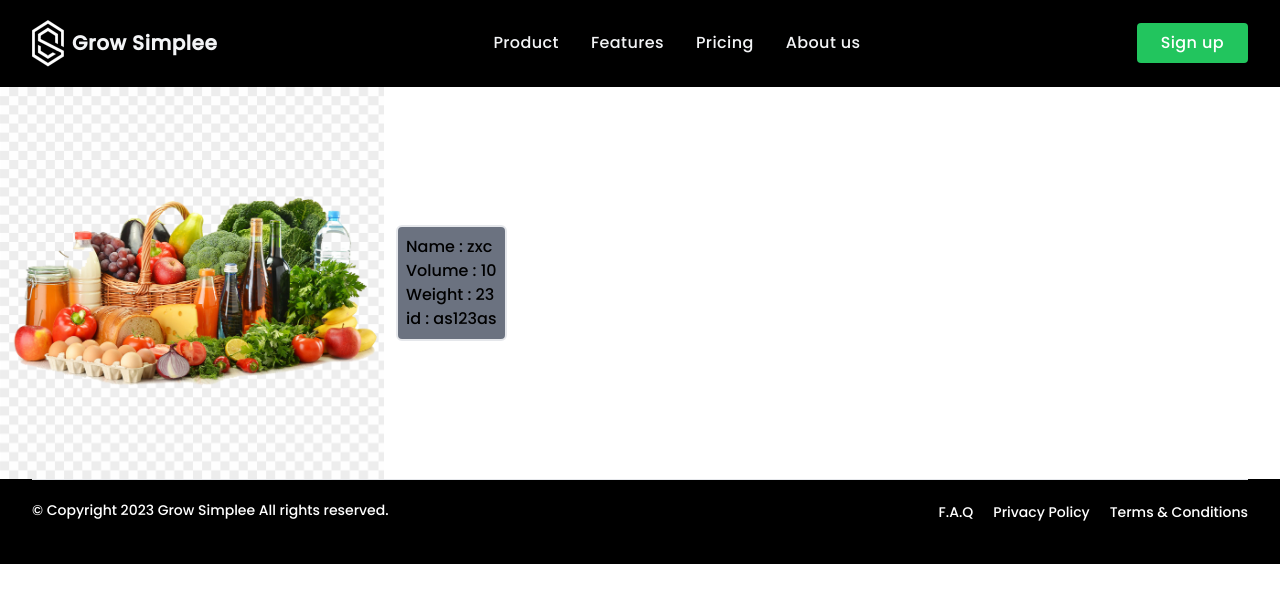
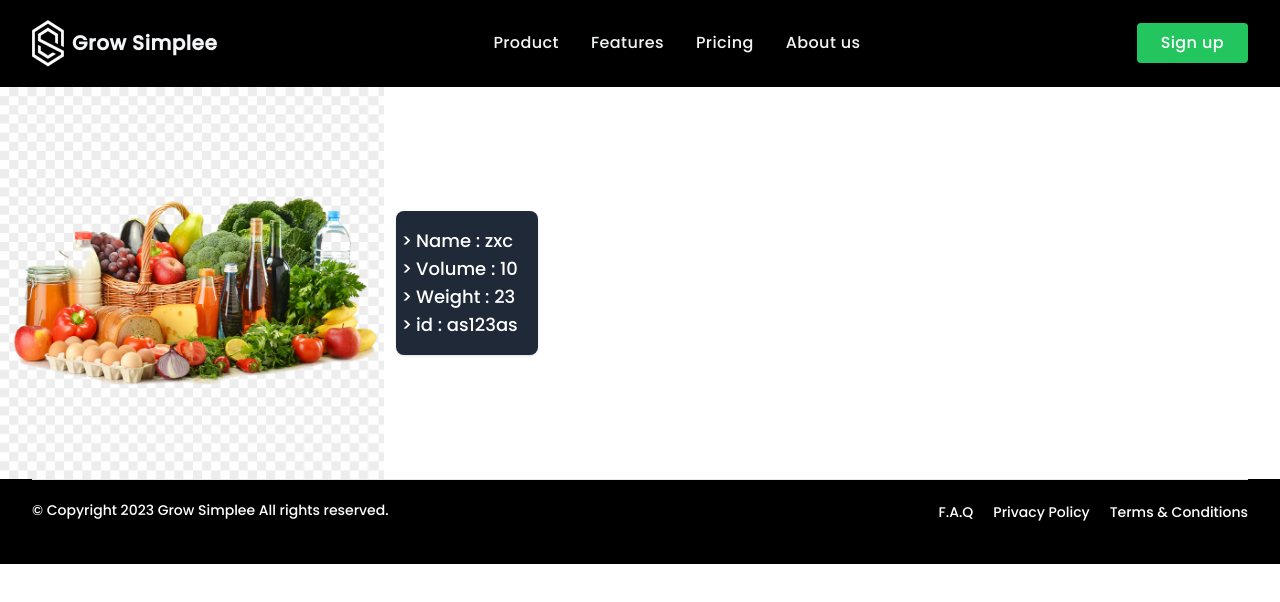
Before and after one commit to DaemonLab/Route-Planning, a Next.js app in the folder app/: page /scanner/dashboard in a window 1280 px wide. Shown: the top 602 px of the page. Built offline with nearby package versions, Linux system fonts and the light colour scheme.

Commit message:
update scanner layout

```diff
--- a/app/pages/scanner/dashboard.tsx
+++ b/app/pages/scanner/dashboard.tsx
@@ -11,18 +11,18 @@ export default function Scanner() {
 
             <Navbar/>
 
-            <div className='flex items-center space-x-3 left-4 top-28'>
+            <div className='flex items-center space-x-3'>
                 <Image
                     src={groceryImg}
                     alt="Picture of the author"
                     className='max-w-sm'
                 />
-                <div className='bg-gray-500 border-2 rounded-md p-2'>
-                    <ul>
-                        <li>Name : zxc</li>
-                        <li>Volume : 10</li>
-                        <li>Weight : 23</li>
-                        <li>id : as123as</li>
+                <div className='bg-gray-800 rounded-lg shadow text-white text-lg'>
+                    <ul className='list-[">"] p-4'>
+                        <li className='px-1'>Name : zxc</li>
+                        <li className='px-1'>Volume : 10</li>
+                        <li className='px-1'>Weight : 23</li>
+                        <li className='px-1'>id : as123as</li>
                     </ul>
                 </div>
 
```
